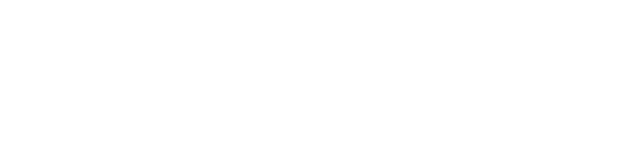
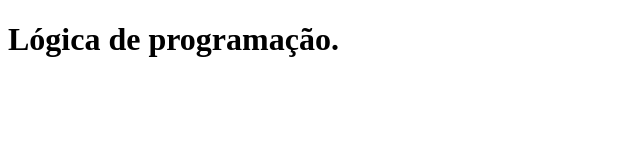
Before and after one commit to edskate/edskate.github.io, a plain HTML site: page Lógica de programação/programação01.html in a window 1280 px wide. Shown: the whole page, without its empty margins (0-640 px from the left). Drawn offline with Linux system fonts and the light colour scheme.

Commit message:
Adicionado o corpo com titulo.

```diff
--- a/Lógica de programação/programação01.html
+++ b/Lógica de programação/programação01.html
@@ -7,6 +7,6 @@
     <title>Lógica de Programação.</title>
 </head>
 <body>
-
+    <h1>Lógica de programação.</h1>
 </body>
 </html>
```
